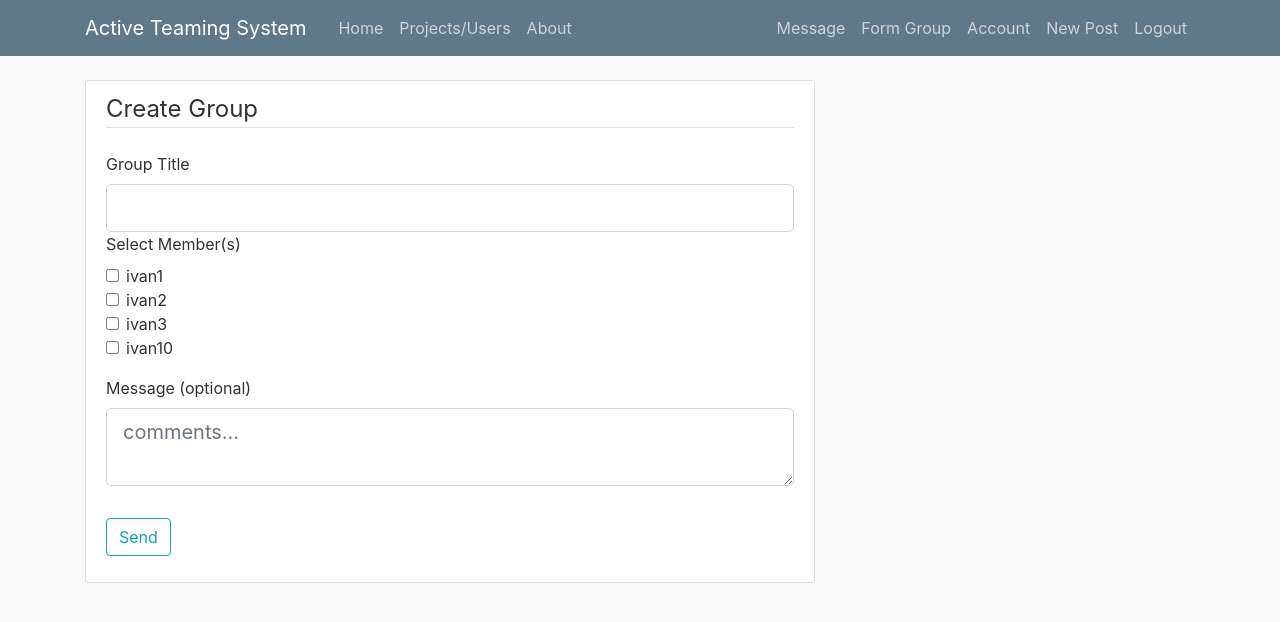
After one commit to Ivan-bin/csc322, a Flask app: page /form_group in a window 1280 px wide. The commit adds this page. Shown: the top 622 px of the page. Run offline with Flask 2, Linux system fonts and the light colour scheme; a user stored in the database is signed in; data comes from the database, SQL or seed files in the repository; some libraries are stand-ins or nearby versions.

Commit message:
create group

```diff
--- a/application/forms.py
+++ b/application/forms.py
@@ -1,7 +1,7 @@
 from flask_wtf import FlaskForm
 from flask_wtf.file import FileField, FileAllowed
 from flask_login import current_user
-from wtforms import StringField, PasswordField, SubmitField,TextAreaField, BooleanField,ValidationError
+from wtforms import StringField, PasswordField, SubmitField,TextAreaField, BooleanField,ValidationError, SelectMultipleField, widgets
 from wtforms.validators import DataRequired, Length, Email, EqualTo
 from application.models import User
 
@@ -70,3 +70,11 @@ class ResetPasswordForm(FlaskForm):
     confirm_password = PasswordField('Confirm Password',
                                      validators=[DataRequired(), EqualTo('password')])
     submit = SubmitField('Request Password Reset')
+
+
+
+
+class FormGroupForm(FlaskForm):
+    title = StringField('Group Title',validators=[DataRequired()])
+    content = TextAreaField('Message (optional)')
+    submit = SubmitField('Send')
--- a/application/models.py
+++ b/application/models.py
@@ -46,8 +46,8 @@ class Project(db.Model):
     id = db.Column(db.Integer, primary_key=True)
     title = db.Column(db.String(100), nullable=False)
     date_created = db.Column(db.DateTime, nullable=False, default=datetime.utcnow)
-    content = db.Column(db.Text, nullable=False)
+    description = db.Column(db.Text, nullable=False)
     members = db.Column(db.Integer, db.ForeignKey('user.id'), nullable=False)
-
+    rating = db.Column(db.Integer, nullable =False, default=0)
     def __repr__(self):
-        return f"Post('{self.title}', '{self.date_posted}')"
+        return f"Project('{self.title}', '{self.date_created}')"
--- a/application/route.py
+++ b/application/route.py
@@ -3,7 +3,7 @@ import secrets
 from PIL import Image
 from flask import render_template, url_for, flash, redirect, request, abort
 from application import app, db, bcrypt
-from application.forms import RegistrationForm, LoginForm, UpdateAccountForm, PostForm, ResetPasswordForm, RequestResetForm
+from application.forms import RegistrationForm, LoginForm, UpdateAccountForm, PostForm, ResetPasswordForm, RequestResetForm, FormGroupForm
 from application.models import User, Post, Project
 from flask_login import login_user, current_user, logout_user, login_required
 
@@ -11,7 +11,7 @@ from flask_login import login_user, current_user, logout_user, login_required
 @app.route("/home")
 def home():
     users = User.query.order_by(User.rating.desc()).limit(3).all()
-    projects = Project.query.order_by(Project.id.asc()).all()
+    projects = Project.query.order_by(Project.rating.desc()).limit(3).all()
     return render_template('home.html', users=users,projects=projects)
 
 @app.route("/projects_and_users")
@@ -174,3 +174,25 @@ def reset_token(token):
         flash('Your password has been updated! You are now able to log in', 'success')
         return redirect(url_for('login'))
     return render_template('reset_token.html', title='Reset Password', form=form)
+
+@app.route("/form_group", methods=['GET', 'POST'])
+@login_required
+def form_group():
+    users = User.query.filter(User.id!=current_user.id).all()
+    form = FormGroupForm()
+    if form.validate_on_submit():
+        print(request.form.getlist('members'))
+        members = request.form.getlist('members')
+        if members == []:
+            flash('Must select at least one member','danger')
+            return redirect(url_for('form_group'))
+        flash('Invite(s) has been sent','success')
+        return redirect(url_for('home'))
+    return render_template('form_group.html',form =form,users=users)
+
+@app.route("/message", methods=['GET', 'POST'])
+@login_required
+def message():
+    page = request.args.get('page', 1, type=int)
+    posts = Post.query.order_by(Post.date_posted.desc()).paginate(page=page, per_page=5)
+    return render_template('message.html', posts=posts)
--- /dev/null
+++ b/application/templates/form_group.html
@@ -0,0 +1,50 @@
+{%extends "layout.html"%}
+{%block content%}
+<div class="content-section">
+    <form method="POST" action="">
+        {{ form.hidden_tag() }}
+        <fieldset class="form-group">
+            <legend class="border-bottom mb-4">Create Group</legend>
+            <div class="form-group">
+                {{ form.title.label(class="form-control-label") }}
+                {% if form.title.errors %}
+                    {{ form.title(class="form-control form-control-lg is-invalid") }}
+                    <div class="invalid-feedback">
+                        {% for error in form.title.errors %}
+                            <span>{{ error }}</span>
+                        {% endfor %}
+                    </div>
+                {% else %}
+                    {{ form.title(class="form-control form-control-lg") }}
+                {% endif %}
+            <div class="form-group" id="member">
+                <label for="member">Select Member(s)</label>
+                <div class="form-check">
+                    {%for user in users%}
+                        <input class="form-check-input" type="checkbox" value={{user.id}} id="defaultCheck1" name="members">
+                        <label class="form-check-label" for="defaultCheck1">
+                        {{user.username}}
+                        </label><br>
+                    {%endfor%}
+                </div>
+            </div>
+            <div class="form-group">
+                {{ form.content.label(class="form-control-label") }}
+                {% if form.content.errors %}
+                    {{ form.content(class="form-control form-control-lg is-invalid") }}
+                    <div class="invalid-feedback">
+                        {% for error in form.content.errors %}
+                            <span>{{ error }}</span>
+                        {% endfor %}
+                    </div>
+                {% else %}
+                    {{ form.content(class="form-control form-control-lg",placeholder= "comments...")}}
+                {% endif %}
+            </div>
+        </fieldset>
+        <div class="form-group">
+            {{ form.submit(class="btn btn-outline-info") }}
+        </div>
+    </form>
+</div>
+{%endblock%}
--- a/application/templates/layout.html
+++ b/application/templates/layout.html
@@ -33,6 +33,8 @@
             <!-- Navbar Right Side -->
             <div class="navbar-nav">
               {%if current_user.is_authenticated%}
+                <a class="nav-item nav-link" href="{{ url_for('message') }}">Message</a>
+                <a class="nav-item nav-link" href="{{ url_for('form_group') }}">Form Group</a>
                 <a class="nav-item nav-link" href="{{ url_for('account') }}">Account</a>
                 <a class="nav-item nav-link" href="{{ url_for('new_post') }}">New Post</a>
                 <a class="nav-item nav-link" href="{{ url_for('logout') }}">Logout</a>
--- a/application/templates/projects_and_users.html
+++ b/application/templates/projects_and_users.html
@@ -2,7 +2,7 @@
 {% block content %}
 <article class="media content-section">
     <div class="media-body">
-        <h1>USERS</h1>
+        <h2>List of All Users</h2>
         {% for user in users.items %}
         <p class="article-content">{{user.username}}&nbsp;{{user.rating}}</p>
         {% endfor %}
@@ -10,12 +10,10 @@
 </article>
 <article class="media content-section">
     <div class="media-body">
-        <h1>Projects</h1>
+        <h2>List of All Projects</h2>
         {% for project in projects.items %}
         <p class="article-content">{{project.title }}</p>
         {% endfor %}
     </div>
 </article>
-
-
 {% endblock content %}
```
Also changed, not shown: application/templates/home.html (+6 -4 lines), application/templates/message.html (added, +27 -0 lines), application/site.db.
